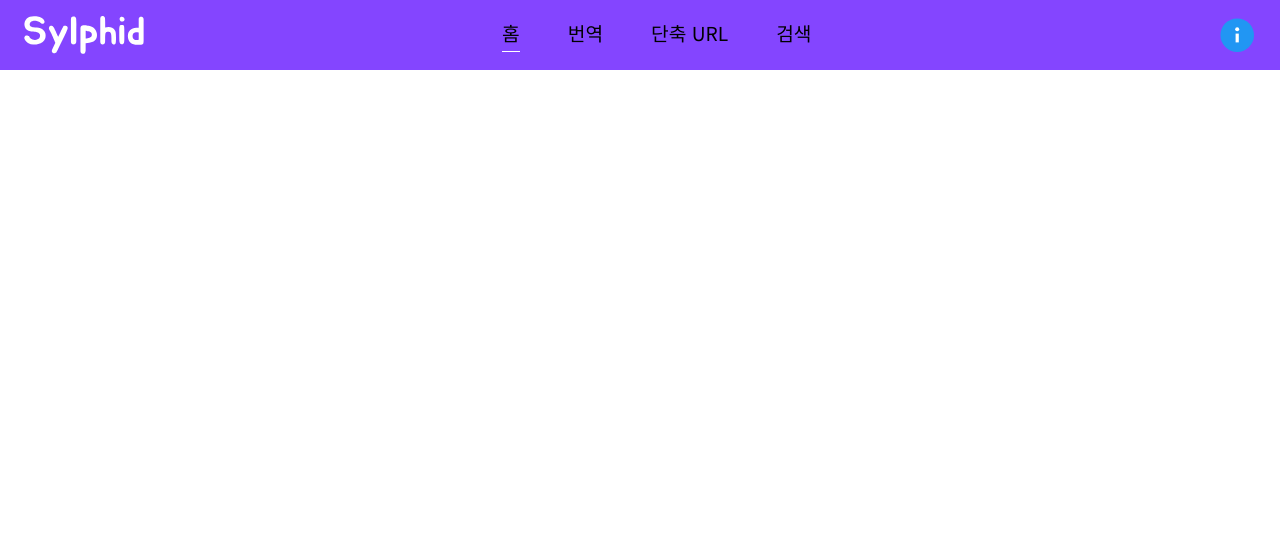
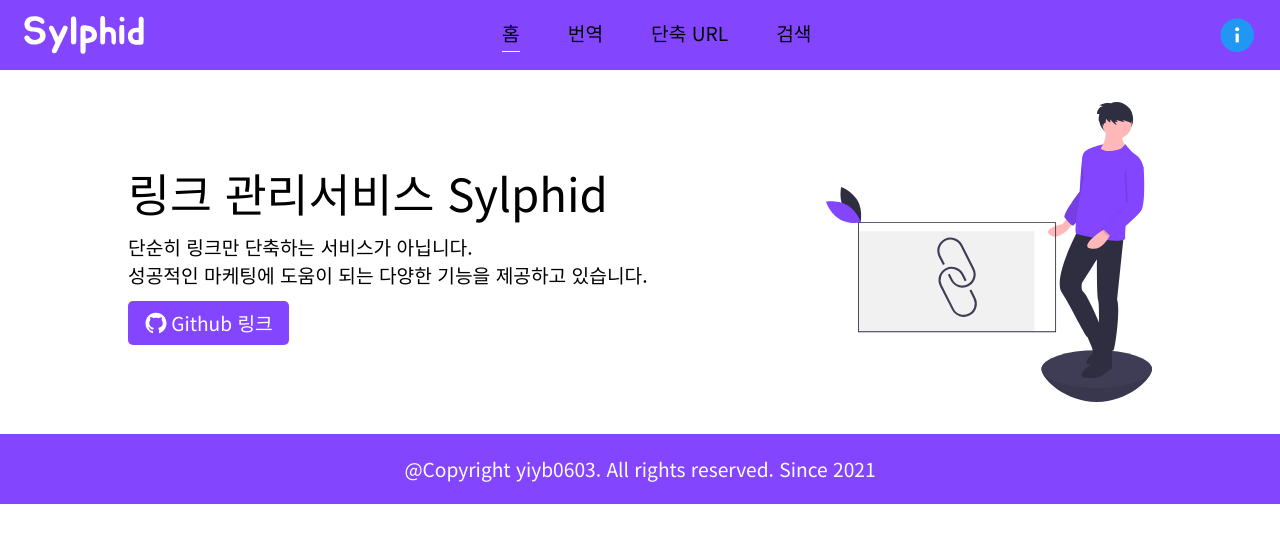
Before and after one commit to yiyb0603/Sylphid_Web, a React app: page / in a window 1280 px wide. Shown: the top 542 px of the page. Built offline with nearby package versions, Linux system fonts and the light colour scheme.

Commit message:
Add: 홈 UI 추가

```diff
--- /dev/null
+++ b/src/components/Common/Button.tsx
@@ -0,0 +1,75 @@
+import { ReactNode } from 'react';
+import { css } from '@emotion/react';
+import { SerializedStyles } from '@emotion/utils';
+import { palette } from 'styles/palette';
+
+type ButtonProps = {
+  width?: string;
+  height?: string;
+  color?: string;
+  backgroundColor?: string;
+  padding?: string;
+  margin?: string;
+  children: ReactNode;
+  onClick: () => void | Promise<void>;
+}
+
+const Button = ({
+  width = 'auto',
+  height = 'auto',
+  color = palette.white,
+  backgroundColor = palette.main,
+  padding = '0, 0, 0, 0',
+  margin = '0, 0, 0, 0',
+  children,
+  onClick,
+}: ButtonProps): JSX.Element => {
+  return (
+    <button css={
+      buttonCSS({
+        width,
+        height,
+        color,
+        backgroundColor,
+        padding,
+        margin,
+      })}
+      onClick={onClick}
+    >{children}</button>
+  );
+};
+
+type ButtonCSSProps = {
+  width: string;
+  height: string;
+  color: string;
+  backgroundColor: string;
+  padding: string;
+  margin: string;
+}
+
+const buttonCSS = ({
+  width,
+  height,
+  color,
+  backgroundColor,
+  padding,
+  margin,
+}: ButtonCSSProps): SerializedStyles => css`
+  width: ${width};
+  height: ${height};
+  color: ${color};
+  background-color: ${backgroundColor};
+  padding: ${padding};
+  margin: ${margin};
+  outline: none;
+  border: none;
+  border-radius: 5px;
+  cursor: pointer;
+
+  & > * {
+    vertical-align: middle;
+  }
+`;
+
+export default Button;
--- a/src/components/Common/Footer.tsx
+++ b/src/components/Common/Footer.tsx
@@ -1,7 +1,28 @@
+import { css } from '@emotion/react';
+import { SerializedStyles } from '@emotion/utils';
+import { fontSize } from 'styles/fontSize';
+import { palette } from 'styles/palette';
+
 const Footer = (): JSX.Element => {
   return (
-    <div>Footer</div>
+    <div css={footer}>
+      <div css={footerContents}>@Copyright yiyb0603. All rights reserved. Since 2021</div>
+    </div>
   );
 };
 
+const footer: SerializedStyles = css`
+  height: 70px;
+  max-height: 70px;
+  background-color: ${palette.main};
+  display: flex;
+  justify-content: center;
+  align-items: center;
+`;
+
+const footerContents: SerializedStyles = css`
+  font-size: ${fontSize.small};
+  color: ${palette.white};
+`;
+
 export default Footer;
--- a/src/components/Common/PageTemplate.tsx
+++ b/src/components/Common/PageTemplate.tsx
@@ -1,4 +1,5 @@
 import { Fragment, ReactNode } from 'react';
+import Footer from './Footer';
 import Header from './Header';
 
 type PageTemplateProps = {
@@ -12,7 +13,7 @@
     <Fragment>
       <Header />
       {children}
-      {/* <Footer /> */}
+      <Footer />
     </Fragment>
   );
 }
--- /dev/null
+++ b/src/components/Home/HomeTitle.tsx
@@ -0,0 +1,71 @@
+import { css, SerializedStyles } from '@emotion/react';
+import { AiOutlineGithub } from 'react-icons/ai';
+import { pushToWindowLink } from 'lib/pushToWindowLink';
+import { GITHUB_ADDRESS } from 'constants/util';
+import { fontSize } from 'styles/fontSize';
+import ShortURLImage from 'assets/images/ShortURL.svg';
+import Button from 'components/Common/Button';
+
+const HomeTitle = (): JSX.Element => {
+  return (
+    <div css={wrapper}>
+      <div>
+        <div css={homeTitle}>링크 관리서비스 Sylphid</div>
+
+        <div css={contentsWrapper}>
+          <p>단순히 링크만 단축하는 서비스가 아닙니다.</p>
+          <p>성공적인 마케팅에 도움이 되는 다양한 기능을 제공하고 있습니다.</p>
+        </div>
+
+        <Button
+          padding={'0.5rem 1rem'}
+          onClick={() => pushToWindowLink(GITHUB_ADDRESS)}
+        >
+          <AiOutlineGithub css={githubIcon} />
+          <span css={githubText}>Github 링크</span>
+        </Button>
+      </div>
+
+      <img
+        css={shortURLImage}
+        src={ShortURLImage}
+        alt='short url'
+      />
+    </div>
+  );
+};
+
+const wrapper: SerializedStyles = css`
+  display: flex;
+  flex-wrap: wrap;
+  justify-content: space-between;
+  align-items: center;
+`;
+
+const contentsWrapper: SerializedStyles = css`
+  font-size: ${fontSize.small};
+  margin-bottom: 0.7rem;
+`;
+
+const homeTitle: SerializedStyles = css`
+  font-size: ${fontSize.biggest};
+  font-weight: 500;
+  margin-bottom: 0.5rem;
+`;
+
+const shortURLImage: SerializedStyles = css`
+  height: 300px;
+  object-fit: cover;
+  user-select: none;
+`;
+
+const githubIcon: SerializedStyles = css`
+  font-size: ${fontSize.normal};
+  margin-right: 0.2rem;
+`;
+
+const githubText: SerializedStyles = css`
+  font-size: ${fontSize.small};
+`;
+
+export default HomeTitle;
--- /dev/null
+++ b/src/components/Home/index.tsx
@@ -0,0 +1,18 @@
+import { css, SerializedStyles } from '@emotion/react';
+import HomeTitle from './HomeTitle';
+
+const Home = (): JSX.Element => {
+  return (
+    <div css={home}>
+      <HomeTitle />
+    </div>
+  );
+}
+
+const home: SerializedStyles = css`
+  width: 100%;
+  max-width: 1024px;
+  margin: 2em auto;
+`;
+
+export default Home;
--- a/src/components/Routes.tsx
+++ b/src/components/Routes.tsx
@@ -9,6 +9,12 @@
         path='/'
         component={Pages.HomePage}
       />
+
+      <Route
+        exact
+        path='/translate'
+        component={Pages.TranslatePage}
+      />
     </Switch>
   );
 };
--- /dev/null
+++ b/src/components/Translate/index.tsx
@@ -0,0 +1,7 @@
+const Translate = (): JSX.Element => {
+  return (
+    <div></div>
+  );
+};
+
+export default Translate;
--- /dev/null
+++ b/src/constants/util.ts
@@ -0,0 +1 @@
+export const GITHUB_ADDRESS = 'https://github.com/yiyb0603/Sylphid_Web' as const;
--- /dev/null
+++ b/src/lib/pushToWindowLink.ts
@@ -0,0 +1,3 @@
+export const pushToWindowLink = (link: string): void => {
+  window.open(link, '_blank');
+}
--- a/src/pages/HomePage.tsx
+++ b/src/pages/HomePage.tsx
@@ -1,9 +1,10 @@
 import PageTemplate from 'components/Common/PageTemplate';
+import Home from 'components/Home';
 
 const HomePage = (): JSX.Element => {
   return (
     <PageTemplate>
-
+      <Home />
     </PageTemplate>
   );
 };
--- /dev/null
+++ b/src/pages/TranslatePage.tsx
@@ -0,0 +1,12 @@
+import PageTemplate from 'components/Common/PageTemplate';
+import Translate from 'components/Translate';
+
+const TranslatePage = (): JSX.Element => {
+  return (
+    <PageTemplate>
+      <Translate />
+    </PageTemplate>
+  );
+};
+
+export default TranslatePage;
--- a/src/pages/index.ts
+++ b/src/pages/index.ts
@@ -1 +1,2 @@
 export { default as HomePage } from './HomePage';
+export { default as TranslatePage } from './TranslatePage';
```
Also changed, not shown: src/assets/images/ShortURL.svg (added), 1 other file (tests, documents, lock files or other folders).
